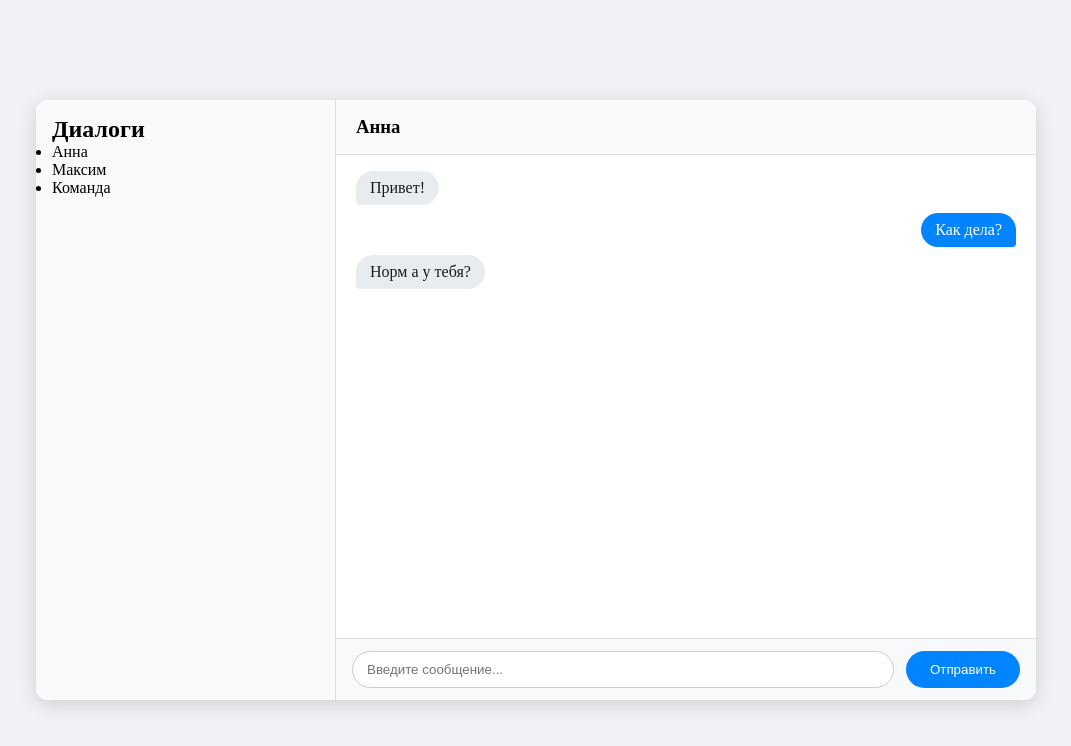
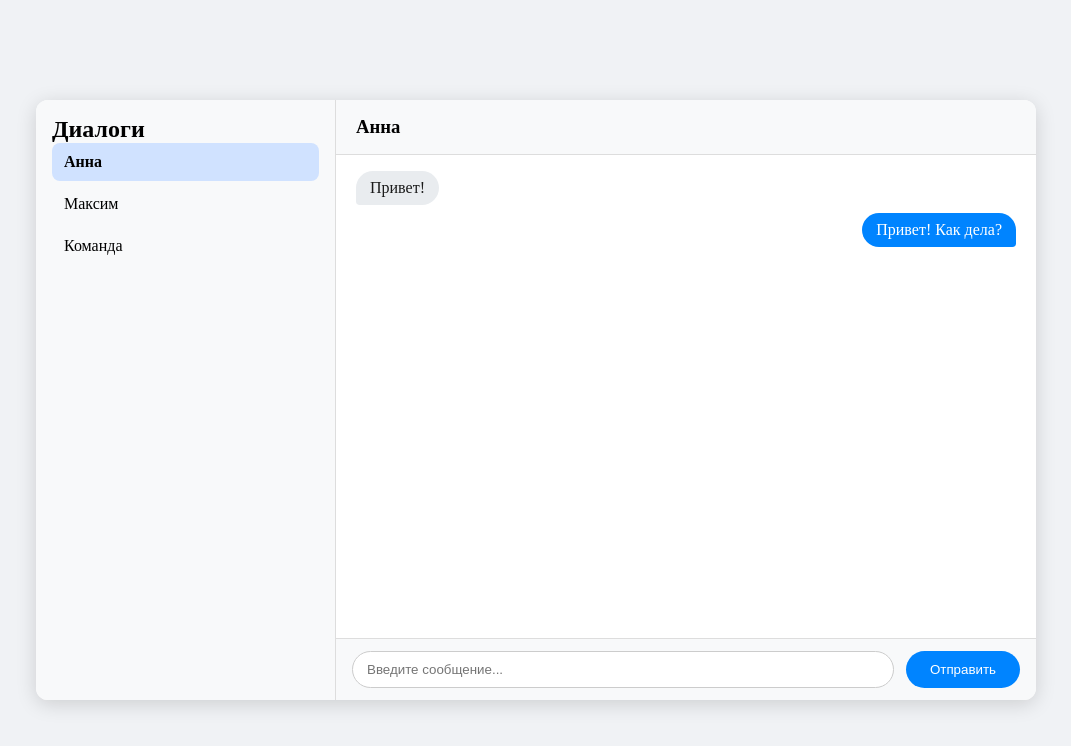
Before and after one commit to FrozenYozh/messenger-react, a React (Vite) app: page / in a window 1280 px wide. Shown: the top 746 px of the page, without its empty margins (104-1175 px from the left). Built offline with nearby package versions, Linux system fonts and the light colour scheme.

Commit message:
Добавлено переключение между чатами

```diff
--- a/src/App.css
+++ b/src/App.css
@@ -94,3 +94,20 @@ body {
     border-radius: 24px;
     cursor: pointer;
 }
+
+.sidebar li {
+    padding: 10px 12px;
+    cursor: pointer;
+    border-radius: 8px;
+    margin-bottom: 4px;
+    list-style: none;
+}
+
+.sidebar li:hover {
+    background: #e9ecef;
+}
+
+.sidebar li.active {
+    background: #d0e2ff;
+    font-weight: 600;
+}
--- a/src/App.jsx
+++ b/src/App.jsx
@@ -4,11 +4,33 @@ import Sidebar from "./components/Sidebar";
 import ChatWindow from "./components/ChatWindow";
 
 function App() {
-    const [messages, setMessages] = useState([
-        { id: 1, text: 'Привет!', type: 'received' },
-        { id: 2, text: 'Как дела?', type: 'sent' },
-        { id: 3, text: 'Норм а у тебя?', type: 'received' },
+
+    const [chats, setChats] = useState([
+        {
+            id: 1,
+            name: 'Анна',
+            messages: [
+                {id: 1, text: 'Привет!', type: 'received'},
+                {id: 2, text: 'Привет! Как дела?', type: 'sent'},
+            ]
+        },
+        {
+            id: 2,
+            name: 'Максим',
+            messages: [
+                {id: 3, text: 'Йоу!', type: 'received'},
+            ]
+        },
+        {
+            id: 3,
+            name: 'Команда',
+            messages: []
+        }
     ])
+
+    const [currentChatId, setCurrentChatId] = useState(1);
+
+    const currentChat = chats.find(chat => chat.id === currentChatId);
 
     function addMessage(text) {
         const newMessage = {
@@ -16,24 +38,43 @@ function App() {
             text: text,
             type: 'sent'
         }
-        setMessages([...messages, newMessage])
+
+        setChats(prevChats =>
+            prevChats.map(chat => chat.id === currentChatId
+                ? {...chat, messages: [...chat.messages, newMessage]}
+                : chat
+            )
+        )
 
         setTimeout(() => {
-            setMessages((prevMessages) => [
-                ...prevMessages,
-                {
-                    id: Date.now() + 1,
-                    text: 'Это автоматический ответ',
-                    type: 'received'
-                }
-            ])
+            setChats(prevChats =>
+                prevChats.map(chat => chat.id === currentChatId
+                    ? {
+                        ...chat,
+                        messages: [
+                            ...chat.messages,
+                            {
+                                id: Date.now() + 1, text: 'Это автоматический ответ', type: 'received'
+                            }
+                        ]
+                    }
+                    : chat
+                )
+            )
         }, 1000)
     }
 
     return (
         <div className="app">
-            <Sidebar/>
-            <ChatWindow messages={messages} onSend={addMessage} />
+            <Sidebar
+                chats={chats}
+                currentChatId={currentChatId}
+                onSelectChat={setCurrentChatId}
+            />
+            <ChatWindow
+                chat={currentChat}
+                onSend={addMessage}
+            />
         </div>
     )
 }
--- a/src/components/ChatWindow.jsx
+++ b/src/components/ChatWindow.jsx
@@ -1,6 +1,6 @@
 import { useState } from 'react'
 
-function ChatWindow({ messages, onSend }) {
+function ChatWindow({ chat, onSend }) {
     const [inputValue, setInputValue] = useState('')
 
     function handleSend() {
@@ -12,11 +12,11 @@ function ChatWindow({ messages, onSend }) {
     return (
         <main className="chat-window">
             <header className="chat-header">
-                <h3 id="chat-title">Анна</h3>
+                <h3 id="chat-title">{chat.name}</h3>
             </header>
 
             <div className="messages" id="messages-container">
-                {messages.map((msg) => (
+                {chat.messages.map(msg => (
                     <div key={msg.id} className={`message ${msg.type}`}>
                         {msg.text}
                     </div>
--- a/src/components/Sidebar.jsx
+++ b/src/components/Sidebar.jsx
@@ -1,11 +1,17 @@
-function Sidebar() {
+function Sidebar({ chats, currentChatId, onSelectChat }) {
     return (
         <aside className="sidebar">
             <h2>Диалоги</h2>
             <ul>
-                <li>Анна</li>
-                <li>Максим</li>
-                <li>Команда</li>
+                {chats.map(chat => (
+                    <li
+                        key={chat.id}
+                        className={chat.id === currentChatId ? 'active' : ''}
+                        onClick={() => onSelectChat(chat.id)}
+                    >
+                        {chat.name}
+                    </li>
+                ))}
             </ul>
         </aside>
     )
```
Also changed, not shown: src/index.css (+4 -4 lines).
